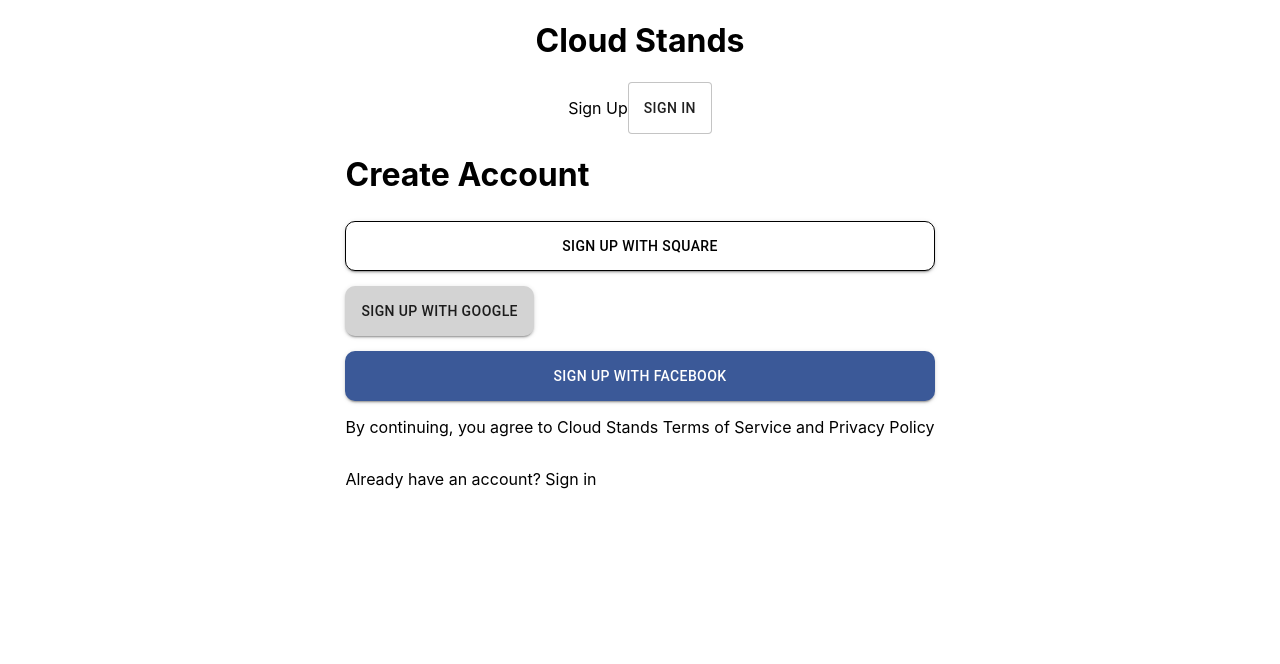
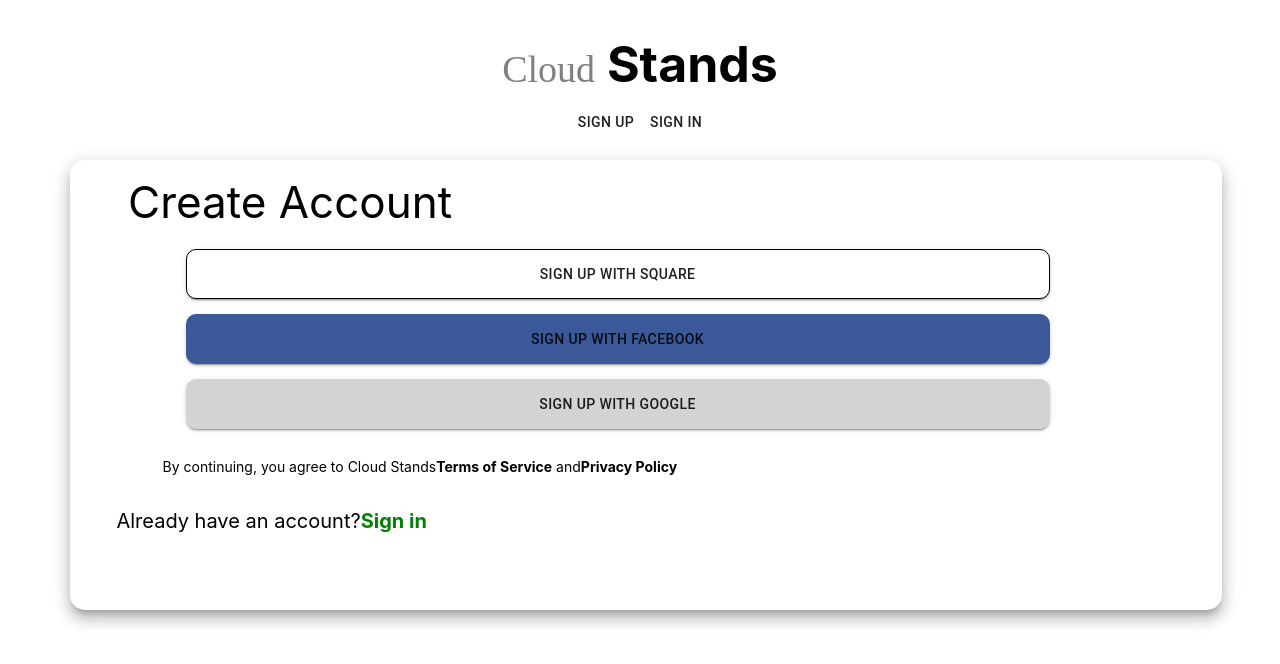
Before and after one commit to labs14-market-organizer/frontend, a React (Create React App) app: page /login in a window 1280 px wide. Shown: the top 664 px of the page. Built offline with nearby package versions, Linux system fonts and the light colour scheme.

Commit message:
auth page styling

```diff
--- a/src/routes/AuthenticatePage.js
+++ b/src/routes/AuthenticatePage.js
@@ -7,7 +7,7 @@ import {
     Redirect,
     withRouter
   } from "react-router-dom";
-  import { Button, Box, Grid } from '@material-ui/core';
+  import { Button, Box, Grid, Shadows } from '@material-ui/core';
   import '../scss/authenticationPage.scss';
   // import Box from '@material-ui/core/Box';
 
@@ -30,23 +30,25 @@ class AuthenticatePage extends React.Component
         direction="column"
         justify="center"
         alignItems="center" >
-          <h1>Cloud Stands</h1>
+          <h1><span className="cloud">Cloud</span> <span className="Stands">Stands</span></h1>
           <Box className="header-SignIn" display='flex'>
 
               <span className="meet-the-team"><p>Meet the Team</p></span>
 
-                <p>Sign Up</p>
-                <Button variant="outlined" color="white" label="Google" onClick={this.authenticate} style={{ background: "white", Color: "white", textDecoration: "none" }} >Sign In</Button>
+              <Button color="deault" label="Google" onClick={this.authenticate} style={{ background: "white", Color: "white", textDecoration: "none" }} >Sign Up</Button>
+              <Button color="deault" label="Google" onClick={this.authenticate} style={{ background: "white", Color: "white", textDecoration: "none" }} >Sign In</Button>
 
           </Box>
 
-          <Box className='buttons' display='flex' flexDirection='column'>
-            <h1>Create Account</h1>
-            <Button variant="contained" color="white" label="Google" onClick={this.authenticate} style={{ textDecoration: "none", marginTop: "5px", borderRadius: "10px",  height: "50px", color: "black", backgroundColor: "white", border: "1px solid black" }} >Sign Up with Square</Button>
-              <a href="https://cloudstands-staging.herokuapp.com/auth/google"><Button variant="contained" color="white" label="Google" style={{ background: " #d3d3d3", textDecoration: "none", height: "30px", marginTop: "15px", borderRadius: "10px", height: "50px" }} >Sign Up with Google</Button></a>
-              <Button variant="contained" color="white" label="Google" onClick={this.authenticate} style={{ background: "#3b5998", color: "white", textDecoration: "none", marginTop: "15px", borderRadius: "10px",  height: "50px"  }} >Sign Up With Facebook</Button>
-              <p>By continuing, you agree to Cloud Stands Terms of Service and Privacy Policy</p>
-              <p>Already have an account? Sign in</p>
+          <Box boxShadow={10} className='buttons' display='flex' flexDirection='column'>
+              <p className="create-account">Create Account</p>
+              <Button variant="contained"  label="Square" onClick={this.authenticate} className='company-buttons' style={{backgroundColor: "white", border: "1px solid black"}}>Sign Up with Square</Button>
+              <Button variant="contained" label="Google" onClick={this.authenticate} className="company-buttons" style={{backgroundColor: '#3b5998'}}>Sign Up With Facebook</Button>
+                <a href="https://cloudstands-deploy.herokuapp.com/auth/google">
+                <Button variant="contained" label="Google"   className="company-buttons" style={{ backgroundColor: " #d3d3d3" }} >Sign Up with Google</Button></a>
+
+              <p className="terms-of-service">By continuing, you agree to Cloud Stands<span className="bold">Terms of Service</span> and<span className="bold">Privacy Policy</span> </p>
+              <p className="have-account">Already have an account?<span style={{ color: "green" , fontWeight: "bold"}}>Sign in</span> </p>
            </Box>
 
         </Grid>)
--- a/src/scss/authenticationPage.scss
+++ b/src/scss/authenticationPage.scss
@@ -1,3 +1,56 @@
 .meet-the-team {
     display: none
+
 }
+.cloud {
+    width: 107px;
+    height: 46px;
+    font-family: LuckiestGuy;
+    font-size: 38px;
+    font-weight: normal;
+    font-style: normal;
+    font-stretch: normal;
+    line-height: normal;
+    letter-spacing: normal;
+    color: #7f817e;
+
+}
+h1 {
+    font-size: 50px;
+    margin-bottom: 10px;
+}
+.buttons {
+    margin-top: 20px;
+    margin-left: 1%;
+    width: 90%;
+    border-radius: 15px;
+    height: 450px;
+    .create-account {
+        font-size: 44px;
+        margin-left: 5%;
+        margin-top: 15px;
+        margin-bottom: 20px;
+    }
+    .company-buttons{
+    height: 50px;
+    width: 75%;
+    margin-left: 10%;
+    text-decoration: "none";
+    margin-top: "4px";
+    background-color: "white";
+    border-radius: 10px;
+    margin-bottom: 15px;
+    }
+    p .bold {
+        font-weight: bold;
+    }
+    .terms-of-service {
+        font-size: 14px;
+        margin-left: 8%;
+        margin-right: 8%;
+    }
+    .have-account {
+        font-size: 20px;
+        margin-left: 4%;
+    }
+}
```
